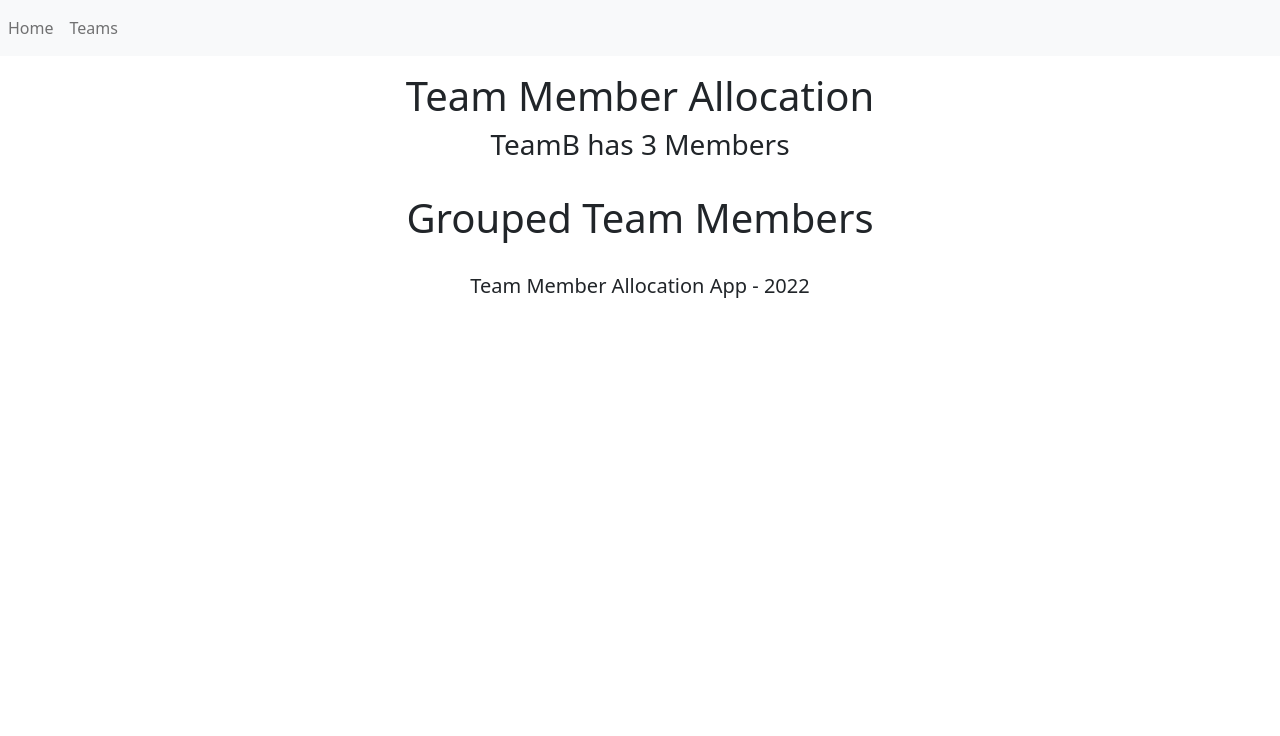
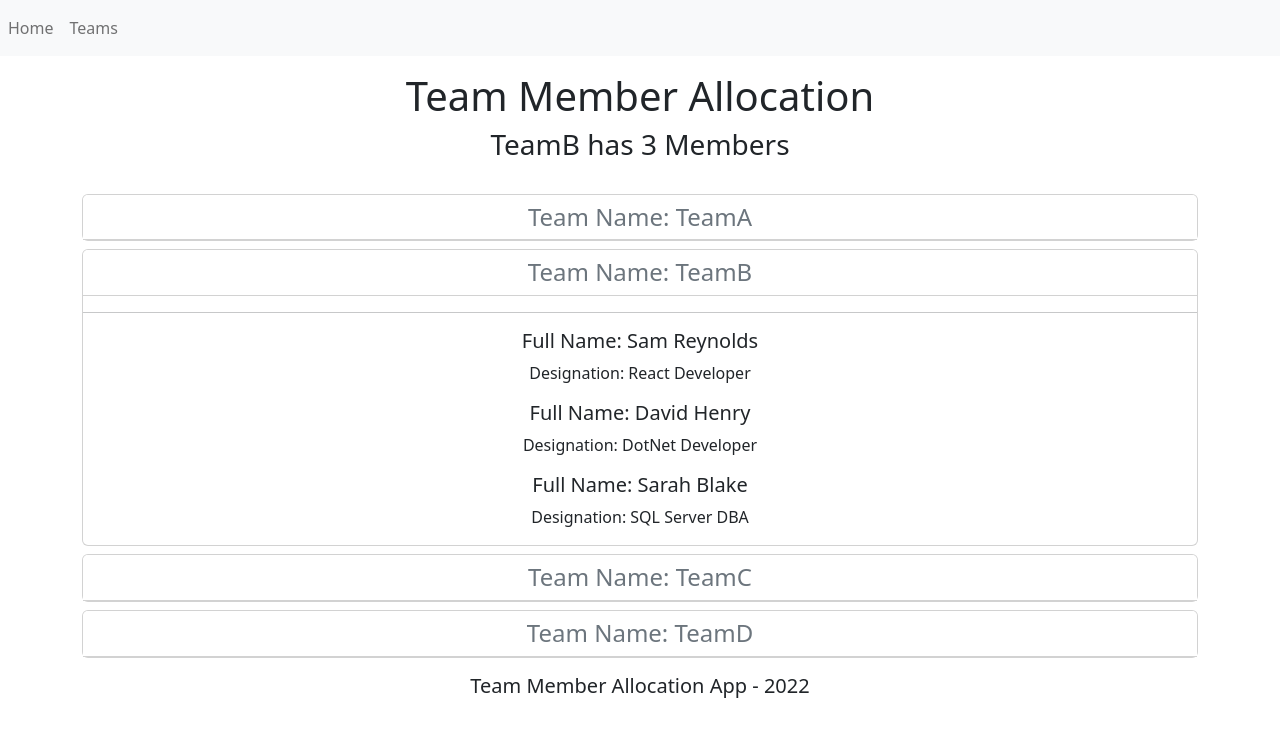
Before and after one commit to gnzlplcs/team-member-allocation, a React (Create React App) app: page /GroupedTeamMembers in a window 1280 px wide. Shown: the top 736 px of the page. Built offline with nearby package versions, Linux system fonts and the light colour scheme.

Commit message:
:zap: set GroupedTeamMembers
show teams by category / collapse field

```diff
--- a/src/App.js
+++ b/src/App.js
@@ -148,12 +148,15 @@
         ></Route>
         <Route
           path="/GroupedTeamMembers"
-          element={<GroupedTeamMembers />}
+          element={
+            <GroupedTeamMembers
+              selectedTeam={selectedTeam}
+              setSelectedTeam={setSelectedTeam}
+              employees={employees}
+            />
+          }
         ></Route>
-        <Route
-          path="*"
-          element={<NotFound />}
-        ></Route>
+        <Route path="*" element={<NotFound />}></Route>
       </Routes>
       <Footer />
     </Router>
--- a/src/GroupedTeamMembers.jsx
+++ b/src/GroupedTeamMembers.jsx
@@ -1,11 +1,101 @@
-const GroupedTeamMembers = () => {
+import { useState } from "react";
+
+const GroupedTeamMembers = ({ selectedTeam, setSelectedTeam, employees }) => {
+  const groupTeamMembers = () => {
+    let teams = [];
+
+    let teamAMembers = employees.filter(
+      (employee) => employee.teamName === "TeamA"
+    );
+    let teamA = {
+      team: "TeamA",
+      members: teamAMembers,
+      collapsed: selectedTeam === "TeamA" ? false : true,
+    };
+    teams.push(teamA);
+
+    let teamBMembers = employees.filter(
+      (employee) => employee.teamName === "TeamB"
+    );
+    let teamB = {
+      team: "TeamB",
+      members: teamBMembers,
+      collapsed: selectedTeam === "TeamB" ? false : true,
+    };
+    teams.push(teamB);
+
+    let teamCMembers = employees.filter(
+      (employee) => employee.teamName === "TeamC"
+    );
+    let teamC = {
+      team: "TeamC",
+      members: teamCMembers,
+      collapsed: selectedTeam === "TeamC" ? false : true,
+    };
+    teams.push(teamC);
+
+    let teamDMembers = employees.filter(
+      (employee) => employee.teamName === "TeamD"
+    );
+    let teamD = {
+      team: "TeamD",
+      members: teamDMembers,
+      collapsed: selectedTeam === "TeamD" ? false : true,
+    };
+    teams.push(teamD);
+
+    return teams;
+  };
+
+  const [groupedEmployees, setGroupedEmployees] = useState(groupTeamMembers());
+
+  const handleTeamClick = (event) => {
+    const transformedGroupData = groupedEmployees.map((groupedData) =>
+      groupedData.team === event.currentTarget.id
+        ? { ...groupedData, collapsed: !groupedData.collapsed }
+        : groupedData
+    );
+    setGroupedEmployees(transformedGroupData);
+    setSelectedTeam(event.currentTarget.id);
+  };
+
   return (
     <main className="container">
-      <div className="row justify-content-center mt-3 mb-4">
-        <div className="col-8">
-          <h1>Grouped Team Members</h1>
-        </div>
-      </div>
+      {groupedEmployees.map((item) => {
+        return (
+          <div
+            key={item.team}
+            className="card mt-2"
+            style={{ cursor: "pointer" }}
+          >
+            <h4
+              id={item.team}
+              className="card-header text-secondary bg-white"
+              onClick={handleTeamClick}
+            >
+              Team Name: {item.team}
+            </h4>
+            <div
+              id={`collapse_${item.name}`}
+              className={item.collapsed === true ? "collapse" : ""}
+            >
+              <hr />
+              {item.members.map((member) => {
+                return (
+                  <div className="mt-2" key={member.id}>
+                    <h5 className="card-title mt-2">
+                      <span className="text-dark">
+                        Full Name: {member.fullName}
+                      </span>
+                    </h5>
+                    <p>Designation: {member.designation}</p>
+                  </div>
+                );
+              })}
+            </div>
+          </div>
+        );
+      })}
     </main>
   );
 };
--- a/src/Header.jsx
+++ b/src/Header.jsx
@@ -5,7 +5,7 @@
         <div className="col-8">
           <h1>Team Member Allocation</h1>
           <h3>
-            {selectedTeam} has {teamMemberCount} Members
+            {selectedTeam} has {teamMemberCount} {teamMemberCount === 1 ? 'Member' : 'Members'}
           </h3>
         </div>
       </div>
```
